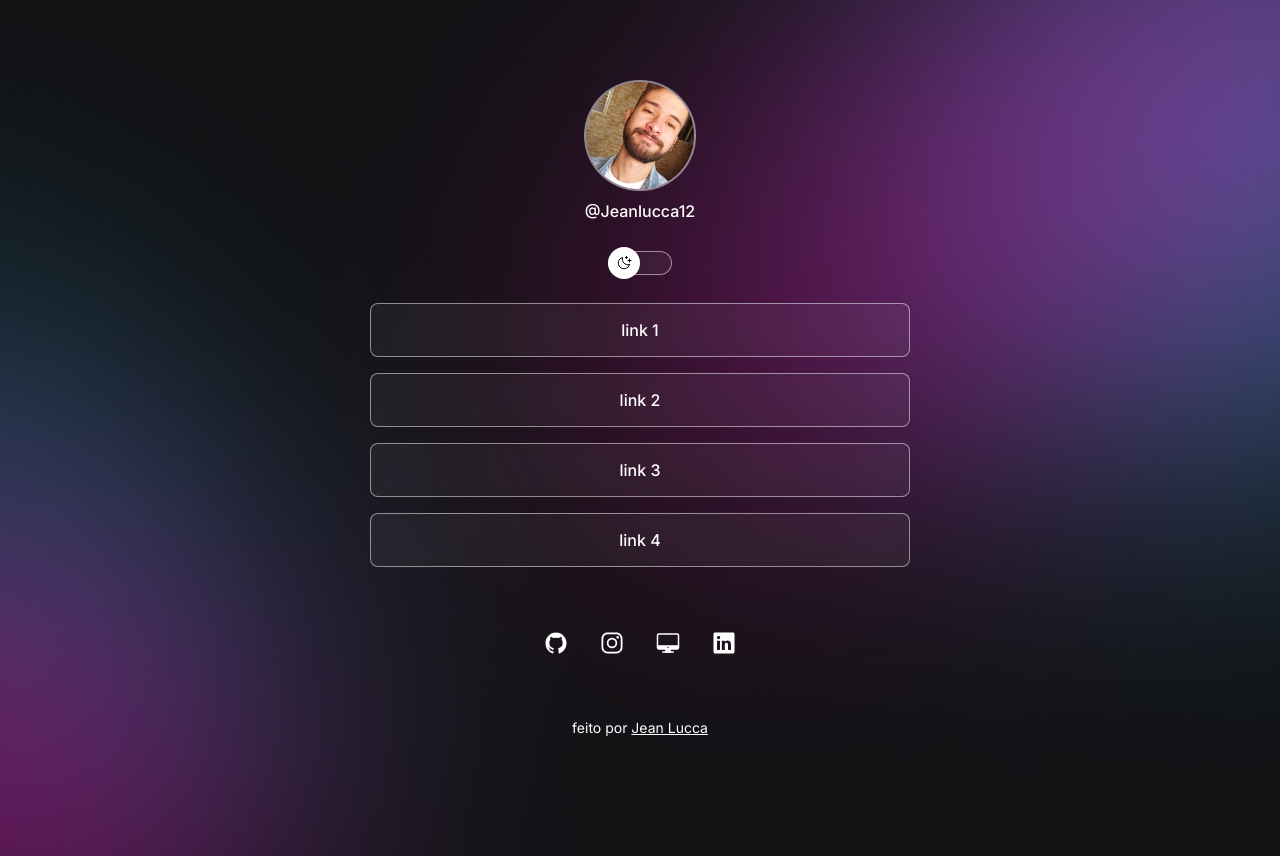
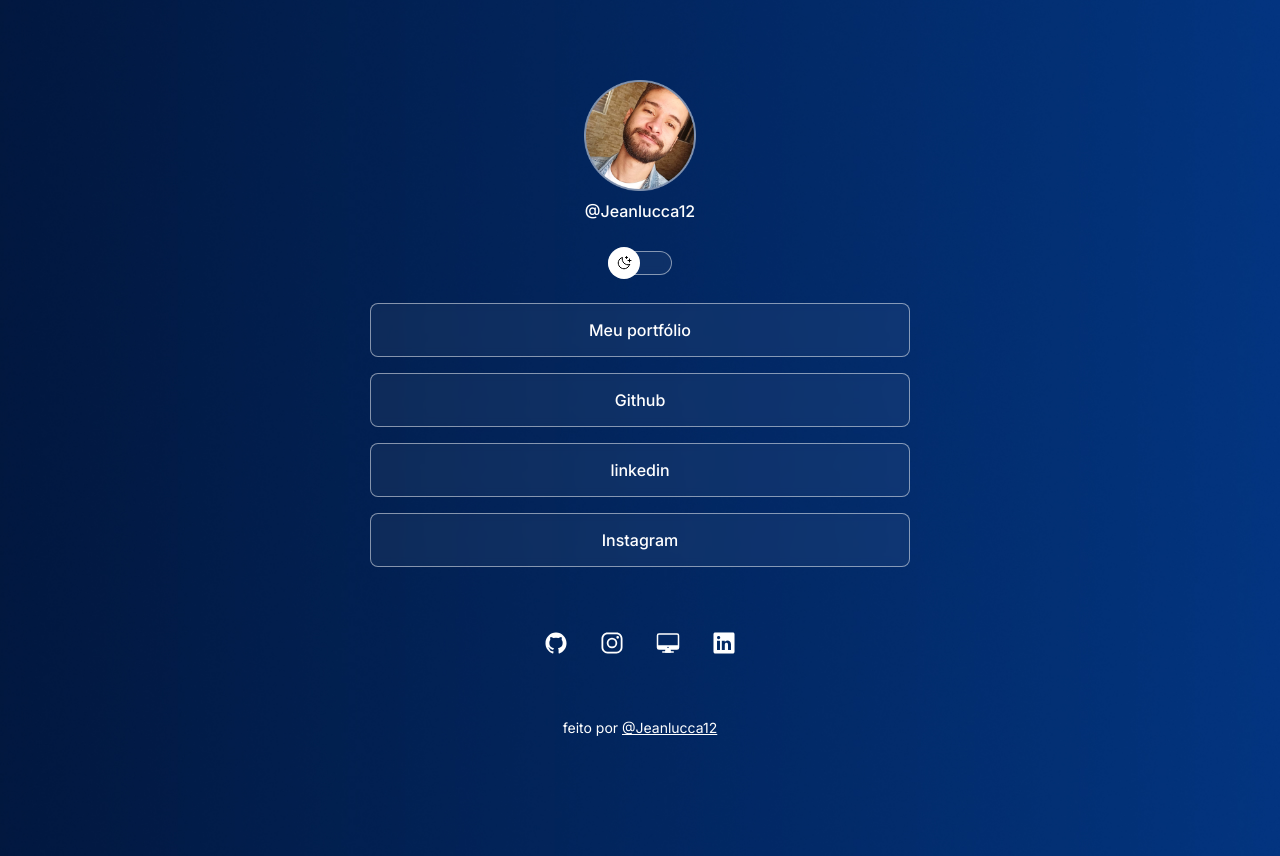
Before and after one commit to Jeanlucca12/projeto-links, a plain HTML site: page index.html in a window 1280 px wide. Drawn offline with nearby package versions, Linux system fonts and the light colour scheme.

Commit message:
personalização da página

```diff
--- a/index.html
+++ b/index.html
@@ -28,19 +28,21 @@
 
       <ul>
         <li>
-          <a href="#" target="_blank">link 1</a>
+          <a href="https://portfolio-gilt-sigma-77.vercel.app/" target="_blank"
+            >Meu portfólio</a
+          >
         </li>
 
         <li>
-          <a href="#" target="_blank">link 2</a>
+          <a href="https://github.com/Jeanlucca12" target="_blank">Github</a>
         </li>
 
         <li>
-          <a href="#" target="_blank">link 3</a>
+          <a href="https://www.linkedin.com/in/jean-lucca-bueno-4535a7191/" target="_blank">linkedin</a>
         </li>
 
         <li>
-          <a href="#" target="_blank">link 4</a>
+          <a href="https://www.instagram.com/jeanlucca12/" target="_blank">Instagram</a>
         </li>
       </ul>
       <div id="social-links">
@@ -62,7 +64,7 @@
       </div>
       <footer>
         feito por
-        <a href="https://portfolio-gilt-sigma-77.vercel.app/">Jean Lucca</a>
+        <a href="https://portfolio-gilt-sigma-77.vercel.app/">@Jeanlucca12</a>
       </footer>
     </div>
     <script
--- a/style.css
+++ b/style.css
@@ -162,11 +162,11 @@ footer {
 /* media queries */
 @media (min-width: 700px) {
   :root {
-    --bg-url: url(./assets/bg-desktop-dark.jpg);
+    --bg-url: url(./assets/bg-desktop-blue2.jpg);
   }
 
   .light {
-    --bg-url: url(./assets/bg-desktop-light.jpg);
+    --bg-url: url(./assets/bg-desktop-blue1.jpg);
   }
 }
 
```
Also changed, not shown: assets/bg-desktop-blue1.jpg (added), assets/bg-desktop-blue2.jpg (added).
